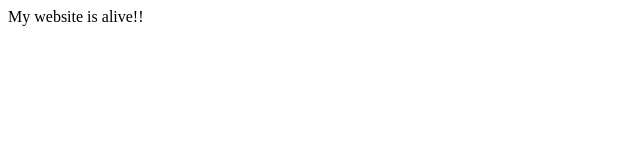
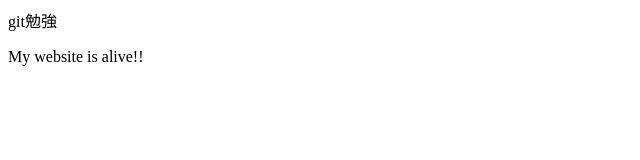
Before and after one commit to tatsuya6335/sample, a plain HTML site: page index.html in a window 1280 px wide. Shown: the whole page, without its empty margins (0-640 px from the left). Drawn offline with Linux system fonts and the light colour scheme.

Commit message:
[mod]git study

```diff
--- a/index.html
+++ b/index.html
@@ -1,5 +1,6 @@
 <html>
 <body>
+<p>git勉強</p>
 My website is alive!!
 </body>
 <html>
```
